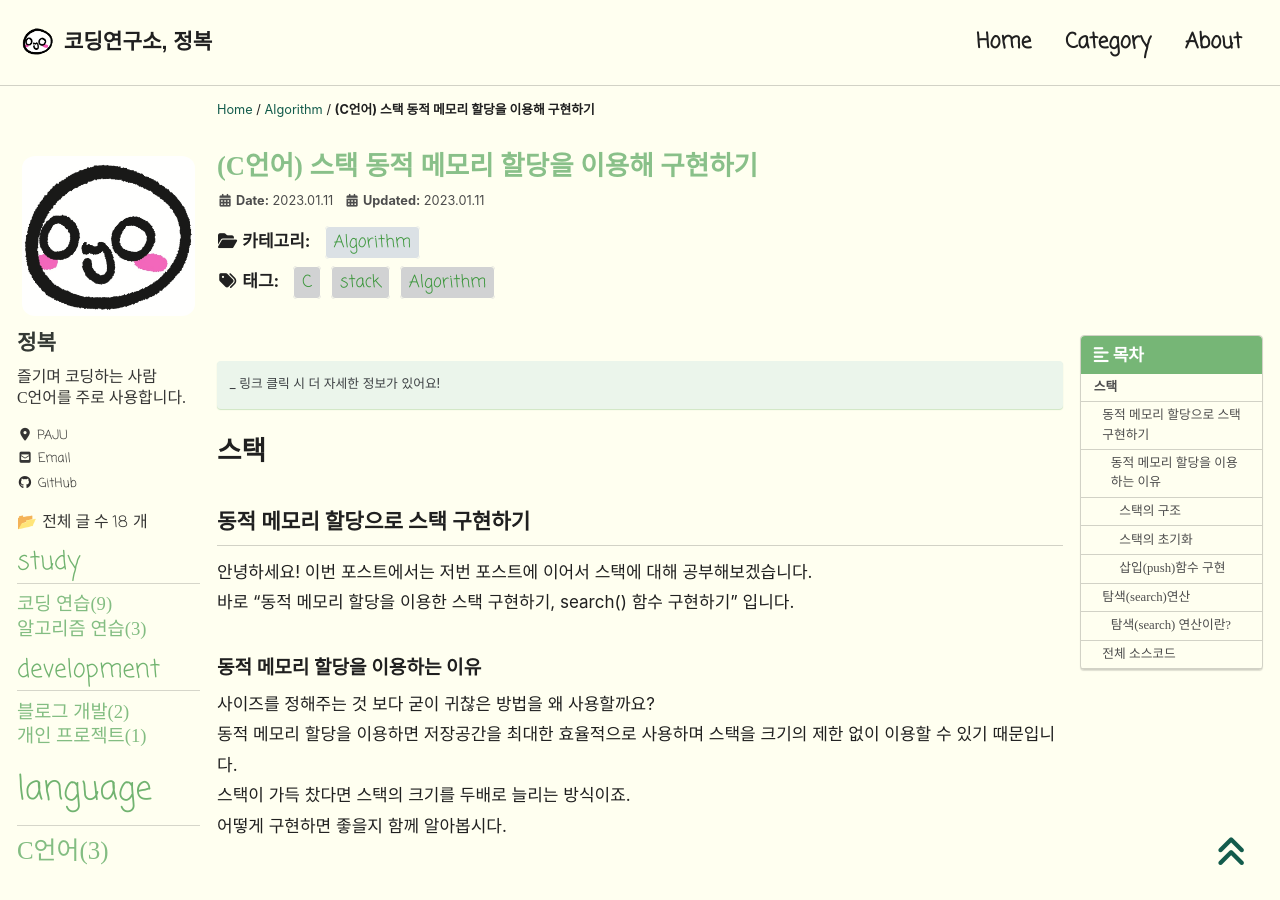
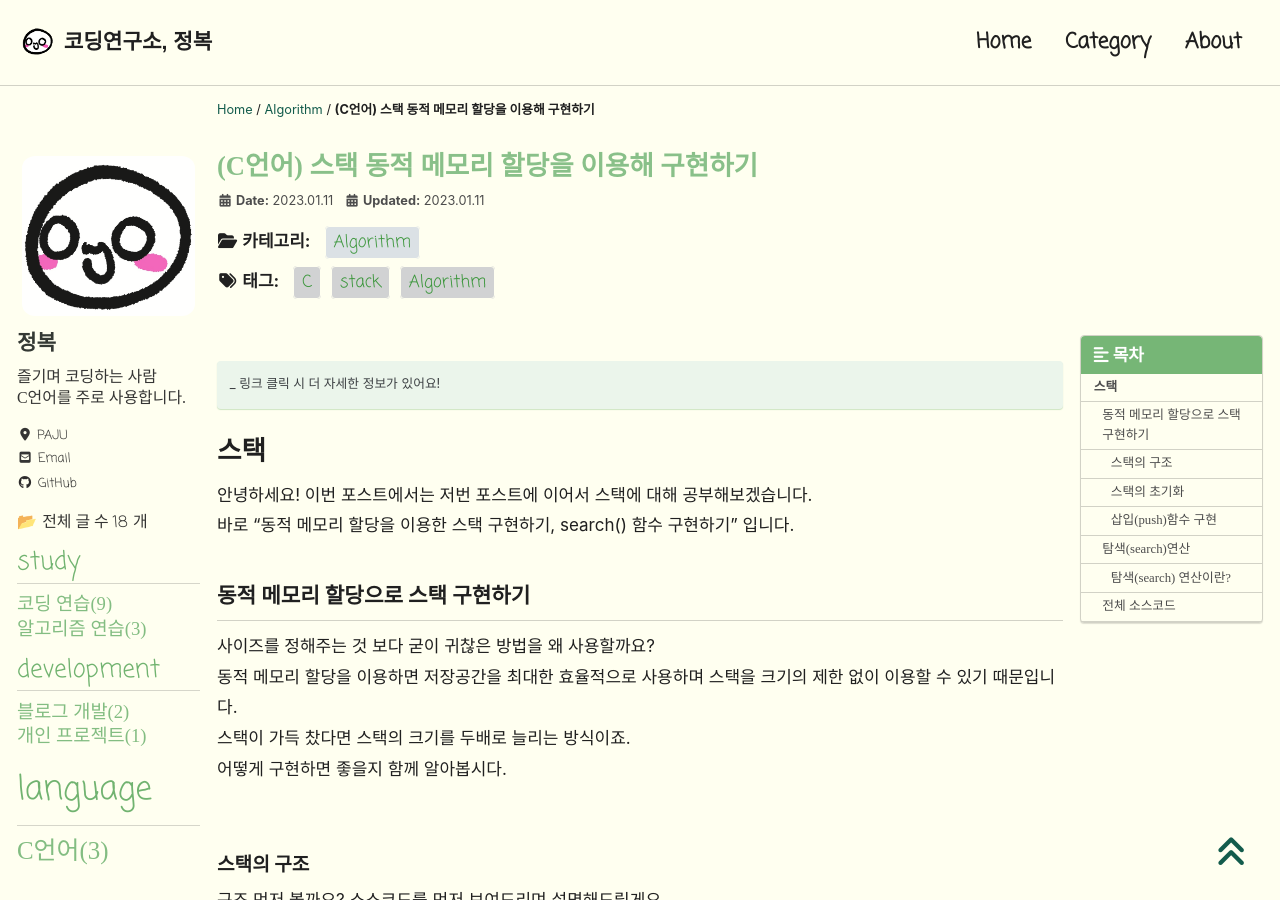
Before and after one commit to JBL28/jbl28.github.io, a Jekyll site: the page built from _posts/Algorithm/2023-01-11-stack2.md, in a window 1280 px wide and 900 px high. Built offline with Jekyll 4.4.1, drawn with Linux system fonts in a browser that asks for light colours; cached includes are drawn as plain includes; nearby versions of some CDN libraries; some web fonts are replaced; comment, search, counter and statistics services are not loaded.

Commit message:
Update 2023-01-11-stack2.md

```diff
--- a/_posts/Algorithm/2023-01-11-stack2.md
+++ b/_posts/Algorithm/2023-01-11-stack2.md
@@ -19,19 +19,16 @@ _ 링크 클릭 시 더 자세한 정보가 있어요!
 
 # 스택
 
-## 동적 메모리 할당으로 스택 구현하기
-
 안녕하세요! 이번 포스트에서는 저번 포스트에 이어서 스택에 대해 공부해보겠습니다.<br>
 바로 "동적 메모리 할당을 이용한 스택 구현하기, search() 함수 구현하기" 입니다.<br>
 
-### 동적 메모리 할당을 이용하는 이유
-
+## 동적 메모리 할당으로 스택 구현하기
 사이즈를 정해주는 것 보다 굳이 귀찮은 방법을 왜 사용할까요?<br>
 동적 메모리 할당을 이용하면 저장공간을 최대한 효율적으로 사용하며 스택을 크기의 제한 없이 이용할 수 있기 때문입니다.<br>
 스택이 가득 찼다면 스택의 크기를 두배로 늘리는 방식이죠.<br>
 어떻게 구현하면 좋을지 함께 알아봅시다.<br><br>
 
-#### 스택의 구조
+### 스택의 구조
 
 구조 먼저 볼까요? 소스코드를 먼저 보여드리며 설명해드릴게요.<br>
 
@@ -53,7 +50,7 @@ stack구조체에 size 변수가 생기고 data배열이 포인터 형식으로
 우리는 data 포인터를 size를 크기로 하는 배열로 동적 메모리 할당할 것 입니다.<br>
 배열이 가득 찼다면 size 변수를 늘리고 다시 data를 할당해주면 되겠지요.<br><br>
 
-#### 스택의 초기화
+### 스택의 초기화
 
 그럼 첫번째로 스택을 초기화하는 방식에 대해 알아봅시다.<br>
 top을 -1로 설정해주고 size를 원하는 크기대로 설정해준 뒤, 그 크기대로 data를 동적 메모리 할당해주면 됩니다.
@@ -70,7 +67,7 @@ top을 -1로 설정해주고 size를 원하는 크기대로 설정해준 뒤,
 쉽죠?<br>
 이제 연산들을 구현하러 가봅시다. 삭제, peek연산은 기존의 스택과 똑같이 구현해주시면 됩니다.<br><br>
 
-#### 삽입(push)함수 구현
+### 삽입(push)함수 구현
 
 먼저 is_full() 함수부터 구현 해줘야겠죠.
 
```
